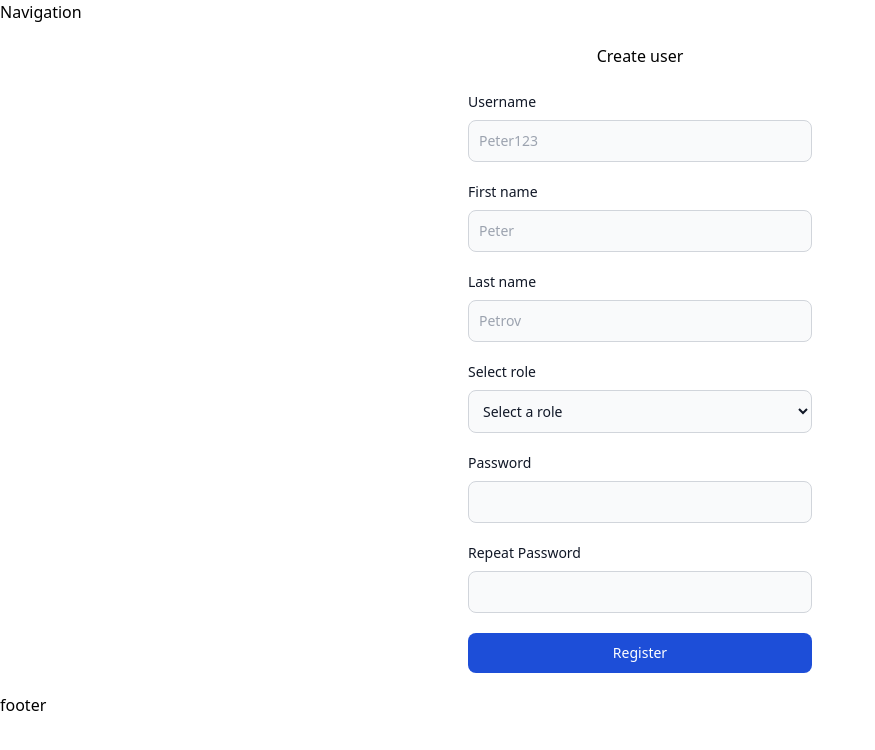
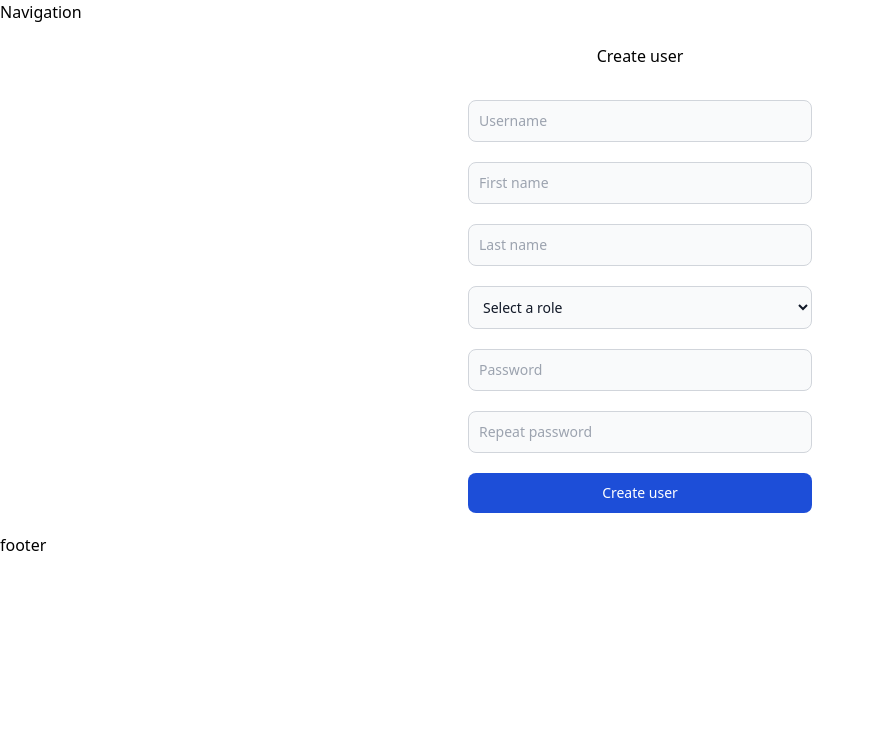
Before and after one commit to svetoslav0/time-management, a React (Vite) app in the folder Client/: page /auth/create-user in a window 1280 px wide. Shown: the top 750 px of the page, without its empty margins (0-875 px from the left). Built offline with nearby package versions, Linux system fonts and the light colour scheme.

Commit message:
Created: types.ts & formValidations.ts in shared, switched to yup for form validations

```diff
--- a/Client/src/components/auth/CreateUser.tsx
+++ b/Client/src/components/auth/CreateUser.tsx
@@ -1,13 +1,7 @@
 import { useForm, SubmitHandler } from 'react-hook-form';
-
-type FormData = {
-    username: string;
-    firstName: string;
-    lastName: string;
-    role: string;
-    password: string;
-    rePassword: string;
-};
+import { yupResolver } from '@hookform/resolvers/yup';
+import { createUserSchema } from '../../shared/formValidations';
+import { CreateUserDataType } from '../../shared/types';
 
 export default function CreateUser() {
     const {
@@ -15,11 +9,12 @@ export default function CreateUser() {
         handleSubmit,
         trigger,
         formState: { errors },
-        watch,
         reset,
-    } = useForm<FormData>();
+    } = useForm({
+        resolver: yupResolver(createUserSchema),
+    });
 
-    const onSubmit: SubmitHandler<FormData> = (data) => {
+    const onSubmit: SubmitHandler<CreateUserDataType> = (data) => {
         console.log(data);
         reset();
     };
@@ -32,23 +27,21 @@ export default function CreateUser() {
                     <label
                         htmlFor='username'
                         className='mb-2 block text-sm font-medium text-gray-900 dark:text-white'
-                    >
-                        Username
-                    </label>
+                    />
+
                     <input
                         type='text'
                         id='username'
                         className={`block w-full rounded-lg border ${
                             errors.username ? 'border-red-500' : 'border-gray-300'
                         } bg-gray-50 p-2.5 text-sm text-gray-900 focus:border-blue-500 focus:ring-blue-500 dark:border-gray-600 dark:bg-gray-700 dark:text-white dark:placeholder-gray-400 dark:focus:border-blue-500 dark:focus:ring-blue-500`}
-                        placeholder='Peter123'
-                        {...register('username', { required: true })}
-                        aria-invalid={errors.username ? 'true' : 'false'}
+                        placeholder='Username'
+                        {...register('username')}
                         onBlur={() => trigger('username')}
                     />
-                    {errors.username?.type === 'required' && (
+                    {errors.username && (
                         <span role='alert' className='text-sm text-red-500 dark:text-red-400'>
-                            Username required!
+                            {errors.username.message}
                         </span>
                     )}
                 </div>
@@ -56,23 +49,21 @@ export default function CreateUser() {
                     <label
                         htmlFor='firstName'
                         className='mb-2 block text-sm font-medium text-gray-900 dark:text-white'
-                    >
-                        First name
-                    </label>
+                    />
+
                     <input
                         type='text'
                         id='firstName'
                         className={`block w-full rounded-lg border ${
                             errors.firstName ? 'border-red-500' : 'border-gray-300'
                         } bg-gray-50 p-2.5 text-sm text-gray-900 focus:border-blue-500 focus:ring-blue-500 dark:border-gray-600 dark:bg-gray-700 dark:text-white dark:placeholder-gray-400 dark:focus:border-blue-500 dark:focus:ring-blue-500`}
-                        placeholder='Peter'
-                        {...register('firstName', { required: true })}
-                        aria-invalid={errors.username ? 'true' : 'false'}
+                        placeholder='First name'
+                        {...register('firstName')}
                         onBlur={() => trigger('firstName')}
                     />
-                    {errors.firstName?.type === 'required' && (
+                    {errors.firstName && (
                         <span role='alert' className='text-sm text-red-500 dark:text-red-400'>
-                            First name required!
+                            {errors.firstName.message}
                         </span>
                     )}
                 </div>
@@ -80,23 +71,21 @@ export default function CreateUser() {
                     <label
                         htmlFor='lastName'
                         className='mb-2 block text-sm font-medium text-gray-900 dark:text-white'
-                    >
-                        Last name
-                    </label>
+                    />
+
                     <input
                         type='text'
                         id='lastName'
                         className={`block w-full rounded-lg border ${
                             errors.lastName ? 'border-red-500' : 'border-gray-300'
                         } bg-gray-50 p-2.5 text-sm text-gray-900 focus:border-blue-500 focus:ring-blue-500 dark:border-gray-600 dark:bg-gray-700 dark:text-white dark:placeholder-gray-400 dark:focus:border-blue-500 dark:focus:ring-blue-500`}
-                        placeholder='Petrov'
-                        {...register('lastName', { required: true })}
-                        aria-invalid={errors.username ? 'true' : 'false'}
+                        placeholder='Last name'
+                        {...register('lastName')}
                         onBlur={() => trigger('lastName')}
                     />
-                    {errors.lastName?.type === 'required' && (
+                    {errors.lastName && (
                         <span role='alert' className='text-sm text-red-500 dark:text-red-400'>
-                            Last name required!
+                            {errors.lastName.message}
                         </span>
                     )}
                 </div>
@@ -104,14 +93,14 @@ export default function CreateUser() {
                     <label
                         htmlFor='role'
                         className='mb-2 block text-sm font-medium text-gray-900 dark:text-white'
-                    >
-                        Select role
-                    </label>
+                    />
+
                     <select
                         id='role'
                         className='block w-full rounded-lg border border-gray-300 bg-gray-50 p-2.5 text-sm text-gray-900 focus:border-blue-500 focus:ring-blue-500 dark:border-gray-600 dark:bg-gray-700 dark:text-white dark:placeholder-gray-400 dark:focus:border-blue-500 dark:focus:ring-blue-500'
                         defaultValue=''
-                        {...register('role', { required: true })}
+                        {...register('role')}
+                        onBlur={() => trigger('role')}
                     >
                         <option value='' disabled>
                             Select a role
@@ -120,9 +109,9 @@ export default function CreateUser() {
                         <option value='employee'>Employee</option>
                         <option value='admin'>Admin</option>
                     </select>
-                    {errors.role?.type === 'required' && (
+                    {errors.role && (
                         <span role='alert' className='text-sm text-red-500 dark:text-red-400'>
-                            Role required!
+                            {errors.role.message}
                         </span>
                     )}
                 </div>
@@ -130,22 +119,21 @@ export default function CreateUser() {
                     <label
                         htmlFor='password'
                         className='mb-2 block text-sm font-medium text-gray-900 dark:text-white'
-                    >
-                        Password
-                    </label>
+                    />
+
                     <input
                         type='password'
                         id='password'
+                        placeholder='Password'
                         className={`block w-full rounded-lg border ${
                             errors.password ? 'border-red-500' : 'border-gray-300'
                         } bg-gray-50 p-2.5 text-sm text-gray-900 focus:border-blue-500 focus:ring-blue-500 dark:border-gray-600 dark:bg-gray-700 dark:text-white dark:placeholder-gray-400 dark:focus:border-blue-500 dark:focus:ring-blue-500`}
-                        {...register('password', { required: true })}
-                        aria-invalid={errors.password ? 'true' : 'false'}
+                        {...register('password')}
                         onBlur={() => trigger('password')}
                     />
-                    {errors.password?.type === 'required' && (
+                    {errors.password && (
                         <span role='alert' className='text-sm text-red-500 dark:text-red-400'>
-                            Password required!
+                            {errors.password.message}
                         </span>
                     )}
                 </div>
@@ -153,24 +141,22 @@ export default function CreateUser() {
                     <label
                         htmlFor='rePassword'
                         className='mb-2 block text-sm font-medium text-gray-900 dark:text-white'
-                    >
-                        Repeat Password
-                    </label>
+                    />
+
+
                     <input
                         type='password'
                         id='rePassword'
+                        placeholder='Repeat password'
                         className={`block w-full rounded-lg border ${
                             errors.rePassword ? 'border-red-500' : 'border-gray-300'
                         } bg-gray-50 p-2.5 text-sm text-gray-900 focus:border-blue-500 focus:ring-blue-500 dark:border-gray-600 dark:bg-gray-700 dark:text-white dark:placeholder-gray-400 dark:focus:border-blue-500 dark:focus:ring-blue-500`}
-                        {...register('rePassword', {
-                            validate: (value) => value === watch('password'),
-                        })}
-                        aria-invalid={errors.rePassword ? 'true' : 'false'}
+                        {...register('rePassword')}
                         onBlur={() => trigger('rePassword')}
                     />
                     {errors.rePassword && (
                         <span role='alert' className='text-sm text-red-500 dark:text-red-400'>
-                            Passwords must match!
+                            {errors.rePassword.message}
                         </span>
                     )}
                 </div>
@@ -178,7 +164,7 @@ export default function CreateUser() {
                     type='submit'
                     className='block w-full rounded-lg bg-blue-700 px-5 py-2.5 text-center text-sm font-medium text-white hover:bg-blue-800 focus:outline-none focus:ring-4 focus:ring-blue-300 sm:w-full dark:bg-blue-600 dark:hover:bg-blue-700 dark:focus:ring-blue-800'
                 >
-                    Register
+                    Create user
                 </button>
             </form>
         </div>
--- a/Client/src/components/auth/Login.tsx
+++ b/Client/src/components/auth/Login.tsx
@@ -1,9 +1,7 @@
 import { useForm, SubmitHandler } from 'react-hook-form';
-
-type FormData = {
-    username: string;
-    password: string;
-};
+import { yupResolver } from '@hookform/resolvers/yup';
+import { loginSchema } from '../../shared/formValidations';
+import { LoginFormDataType } from '../../shared/types';
 
 export default function Login() {
     const {
@@ -11,10 +9,12 @@ export default function Login() {
         handleSubmit,
         trigger,
         formState: { errors },
-        reset
-    } = useForm<FormData>();
+        reset,
+    } = useForm({
+        resolver: yupResolver(loginSchema),
+    });
 
-    const onSubmit: SubmitHandler<FormData> = (data) => {
+    const onSubmit: SubmitHandler<LoginFormDataType> = (data) => {
         console.log(data);
         reset();
     };
@@ -27,24 +27,21 @@ export default function Login() {
                     <label
                         htmlFor='username'
                         className='mb-2 block text-sm font-medium text-gray-900 dark:text-white'
-                    >
-                        Username
-                    </label>
+                    />
+
                     <input
                         type='text'
                         id='username'
                         className={`block w-full rounded-lg border ${
                             errors.username ? 'border-red-500' : 'border-gray-300'
                         } bg-gray-50 p-2.5 text-sm text-gray-900 focus:border-blue-500 focus:ring-blue-500 dark:border-gray-600 dark:bg-gray-700 dark:text-white dark:placeholder-gray-400 dark:focus:border-blue-500 dark:focus:ring-blue-500`}
-                        placeholder='Peter123'
-                        {...register('username', { required: true })}
-                        aria-invalid={errors.username ? 'true' : 'false'}
+                        placeholder='Username'
+                        {...register('username')}
                         onBlur={() => trigger('username')}
-
                     />
-                    {errors.username?.type === 'required' && (
+                    {errors.username && (
                         <span role='alert' className='text-sm text-red-500 dark:text-red-400'>
-                            Username required!
+                            {errors.username.message}
                         </span>
                     )}
                 </div>
@@ -52,22 +49,21 @@ export default function Login() {
                     <label
                         htmlFor='password'
                         className='mb-2 block text-sm font-medium text-gray-900 dark:text-white'
-                    >
-                        Password
-                    </label>
+                    />
+
                     <input
                         type='password'
                         id='password'
+                        placeholder='Password'
                         className={`block w-full rounded-lg border ${
                             errors.password ? 'border-red-500' : 'border-gray-300'
                         } bg-gray-50 p-2.5 text-sm text-gray-900 focus:border-blue-500 focus:ring-blue-500 dark:border-gray-600 dark:bg-gray-700 dark:text-white dark:placeholder-gray-400 dark:focus:border-blue-500 dark:focus:ring-blue-500`}
-                        {...register('password', { required: true })}
-                        aria-invalid={errors.password ? 'true' : 'false'}
+                        {...register('password')}
                         onBlur={() => trigger('password')}
                     />
-                    {errors.password?.type === 'required' && (
+                    {errors.password && (
                         <span role='alert' className='text-sm text-red-500 dark:text-red-400'>
-                            Password required!
+                            {errors.password.message}
                         </span>
                     )}
                 </div>
--- /dev/null
+++ b/Client/src/shared/formValidations.ts
@@ -0,0 +1,15 @@
+import * as yup from 'yup';
+
+export const loginSchema = yup.object().shape({
+    username: yup.string().required('Username is required!'),
+    password: yup.string().required('Password is required!'),
+});
+
+export const createUserSchema = yup.object().shape({
+    username: yup.string().required('Username is required!'),
+    firstName: yup.string().required('First name is required!'),
+    lastName: yup.string().required('Last name is required!'),
+    role: yup.string().required('Role is required!'),
+    password: yup.string().required('Password is required!'),
+    rePassword: yup.string().oneOf([yup.ref('password'), undefined], 'Passwords must match!'),
+});
--- /dev/null
+++ b/Client/src/shared/types.ts
@@ -0,0 +1,13 @@
+export type LoginFormDataType = {
+    username: string;
+    password: string;
+};
+
+export type CreateUserDataType = {
+    username: string;
+    firstName: string;
+    lastName: string;
+    role: string;
+    password: string;
+    rePassword?: string;
+};
```
